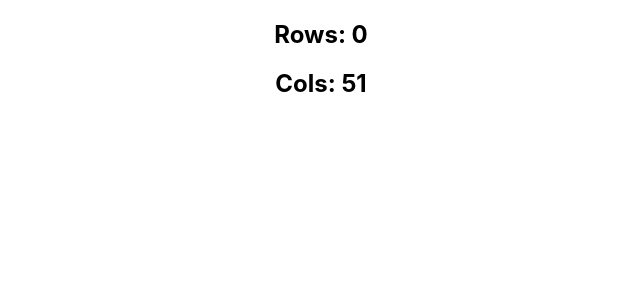
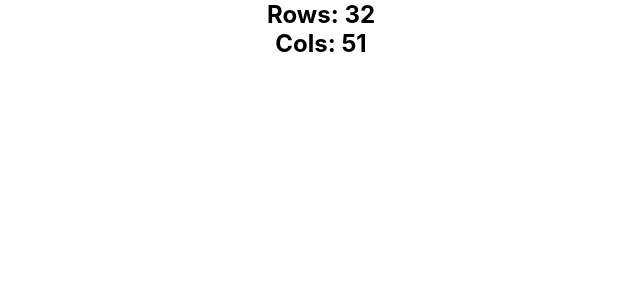
Before and after one commit to carokrny/pathfinder, a React (Create React App) app: page / in a window 1280 px wide. Shown: the top 300 px of the page, without its empty margins (319-959 px from the left). Built offline with nearby package versions, Linux system fonts and the light colour scheme; the HTML template or start-up script is replaced by a standard one.

Commit message:
Fix bug of rows and columns not computing correctly on initial load

```diff
--- a/src/Grid/index.tsx
+++ b/src/Grid/index.tsx
@@ -6,7 +6,8 @@ const blockSize = 25;
 
 function Grid() {
   // use state hook to enable grid sizing based on window size
-  const [size, setSize] = useState(getSize());
+  // initially set to zero since useState runs before components mount
+  const [size, setSize] = useState({cols: 0, rows: 0});
 
   // use effect hook to resize grid when window resizes
   useEffect(() => {
@@ -14,9 +15,15 @@ function Grid() {
       setSize(getSize());
     }
 
+    // calling handleResize in useEffect to get around initial load error
+    // since useEffect is called after all components mount.
+    handleResize();
+
+    // add event listener
     window.addEventListener('resize', handleResize);
 
     return () => {
+      // remove event listener
       window.removeEventListener('resize', handleResize);
     }
   }, []);
--- a/src/index.css
+++ b/src/index.css
@@ -1,3 +1,8 @@
+* {
+  margin: 0;
+  padding: 0;
+}
+
 html {
   height: 100%;
   width: 100%;
```
